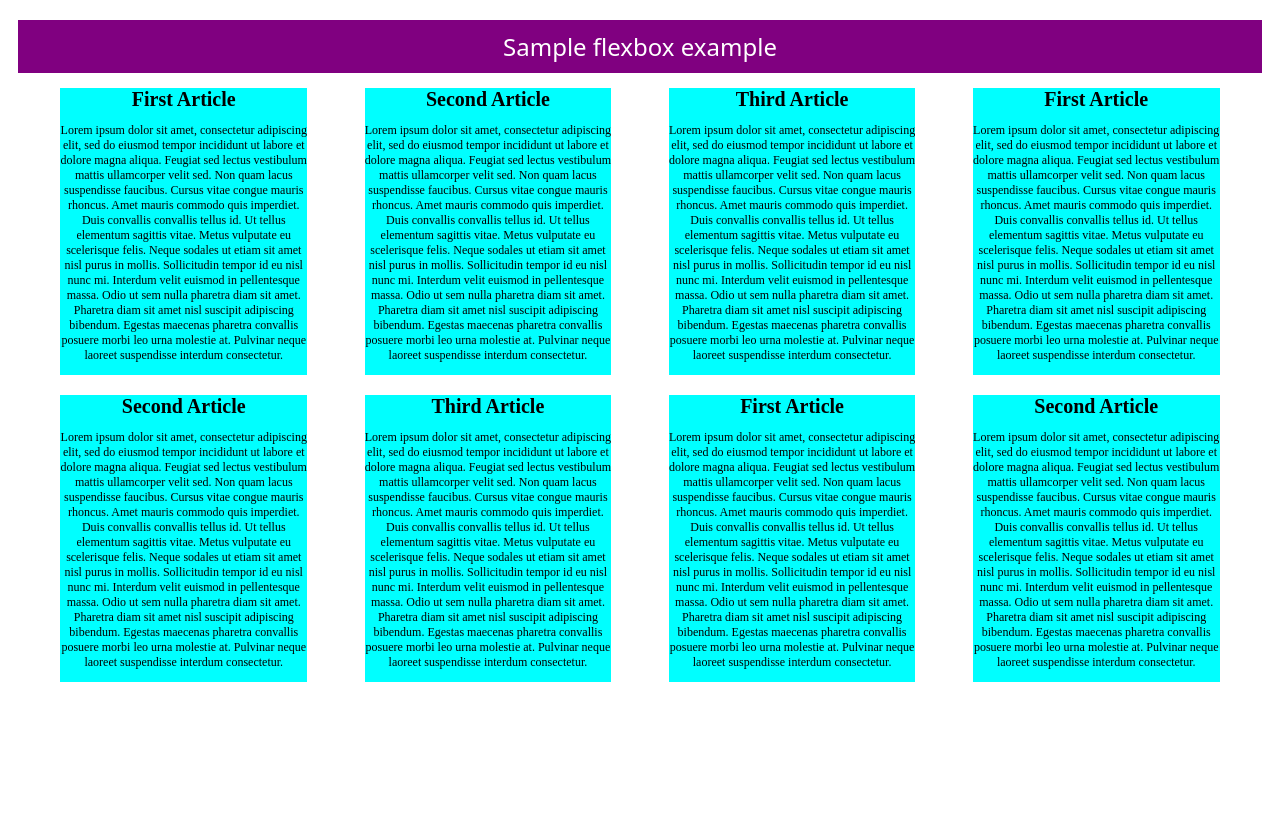
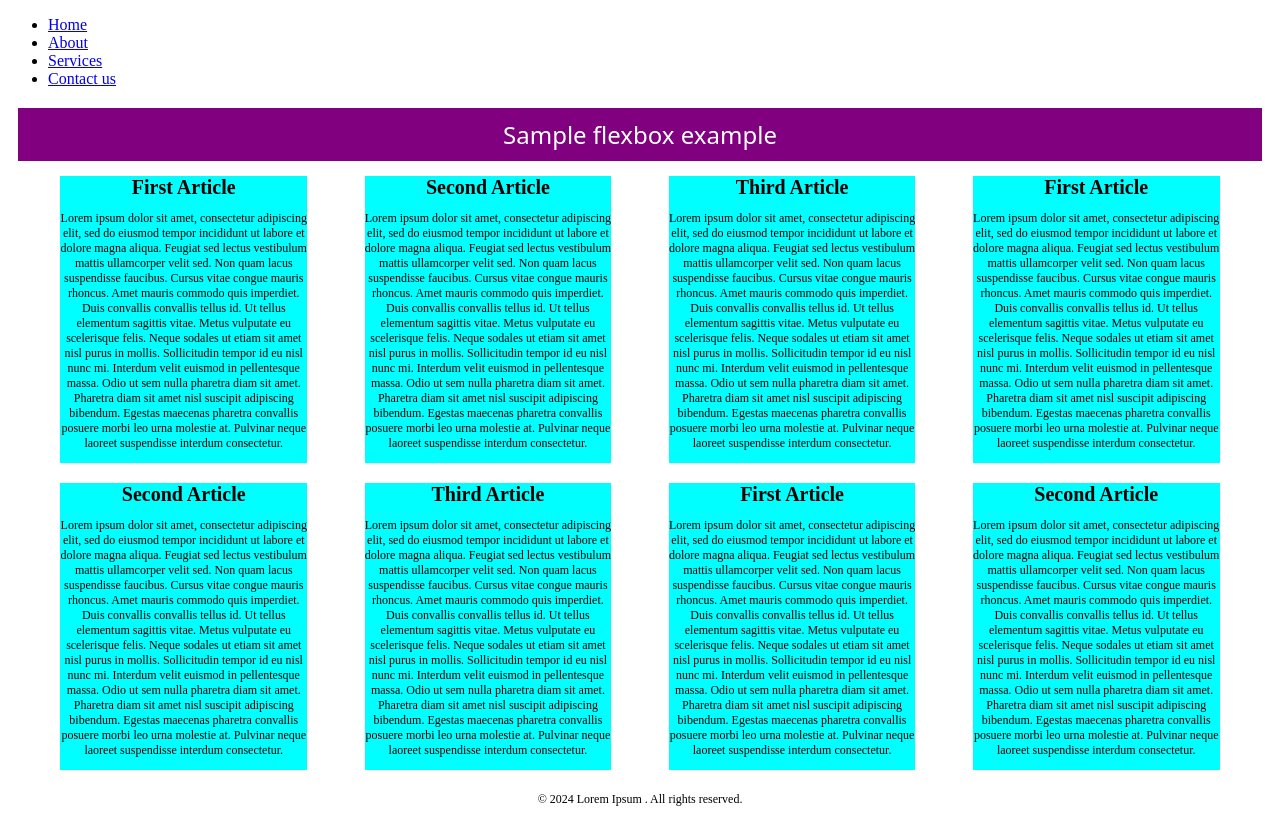
Before and after one commit to 90541127218/Term2-Week2, a plain HTML site: page index.html in a window 1280 px wide. Drawn offline with Linux system fonts and the light colour scheme.

Commit message:
added accessibility

```diff
--- a/index.html
+++ b/index.html
@@ -8,8 +8,21 @@
 </head>
 
 <body>
-    <header>Sample flexbox example</header>
-    <div class="flex-item5">
+    <nav role="navigation" aria-label="Main navigation">
+        <ul>
+            <li><a href="#home" aria-current="page">Home</a></li>
+            <li><a href="#about">About</a></li>
+            <li><a href="#services">Services</a></li>
+            <li><a href="#contact">Contact us</a></li>
+        </ul>
+    </nav>
+
+    <header>
+        <h1 id="main-heading">Sample flexbox example</h1>
+    </header>
+
+
+    <section aria-labelledby="section-heading" class="flex-item5">
     <div class="block">First Article
         <p>Lorem ipsum dolor sit amet, consectetur adipiscing elit, sed do eiusmod tempor incididunt ut labore et dolore magna aliqua. Feugiat sed lectus vestibulum mattis ullamcorper velit sed. Non quam lacus suspendisse faucibus. Cursus vitae congue mauris rhoncus. Amet mauris commodo quis imperdiet. Duis convallis convallis tellus id. Ut tellus elementum sagittis vitae. Metus vulputate eu scelerisque felis. Neque sodales ut etiam sit amet nisl purus in mollis. Sollicitudin tempor id eu nisl nunc mi. Interdum velit euismod in pellentesque massa. Odio ut sem nulla pharetra diam sit amet. Pharetra diam sit amet nisl suscipit adipiscing bibendum. Egestas maecenas pharetra convallis posuere morbi leo urna molestie at. Pulvinar neque laoreet suspendisse interdum consectetur.</p>
     </div>
@@ -41,6 +54,11 @@
     <div class="block">Second Article
         <p>Lorem ipsum dolor sit amet, consectetur adipiscing elit, sed do eiusmod tempor incididunt ut labore et dolore magna aliqua. Feugiat sed lectus vestibulum mattis ullamcorper velit sed. Non quam lacus suspendisse faucibus. Cursus vitae congue mauris rhoncus. Amet mauris commodo quis imperdiet. Duis convallis convallis tellus id. Ut tellus elementum sagittis vitae. Metus vulputate eu scelerisque felis. Neque sodales ut etiam sit amet nisl purus in mollis. Sollicitudin tempor id eu nisl nunc mi. Interdum velit euismod in pellentesque massa. Odio ut sem nulla pharetra diam sit amet. Pharetra diam sit amet nisl suscipit adipiscing bibendum. Egestas maecenas pharetra convallis posuere morbi leo urna molestie at. Pulvinar neque laoreet suspendisse interdum consectetur.</p>
     </div>
-</div>
+    </section>
+
+    <footer role="contentinfo">
+        <p>&copy; 2024 Lorem Ipsum  . All rights reserved.</p>
+    </footer>
+
 </body>
 </html>
--- a/main.css
+++ b/main.css
@@ -1,4 +1,4 @@
-header {
+h1 {
     display: block;
     color: white;
     background-color: purple;
```
